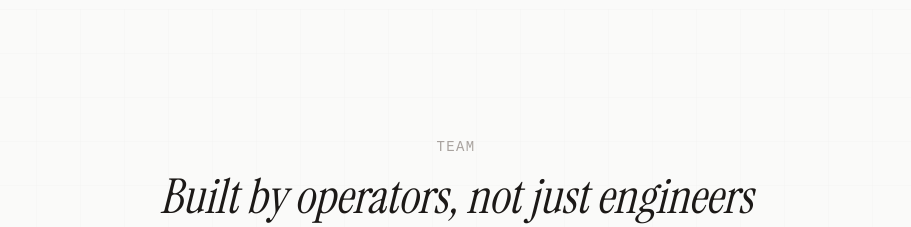
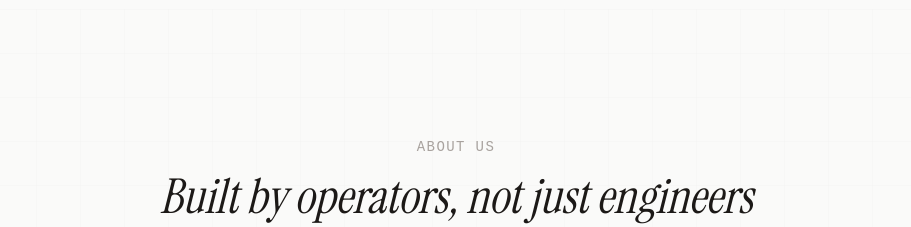
Before and after one commit to Fato07/elav-site, a Next.js app: page / in a window 1280 px wide. Shown: the part 9160-9387 px from the top of the page, without its empty margins (184-1095 px from the left). Built offline with nearby package versions, Linux system fonts and the light colour scheme.

Commit message:
rename: Team → About Us

```diff
--- a/src/components/team.tsx
+++ b/src/components/team.tsx
@@ -42,7 +42,7 @@ export default function Team() {
           className="text-center mb-16"
         >
           <p className="text-sm font-[family-name:var(--font-mono)] text-stone-400 tracking-widest uppercase mb-4">
-            Team
+            About Us
           </p>
           <h2 className="font-[family-name:var(--font-instrument)] text-3xl sm:text-4xl lg:text-5xl text-stone-900 italic mb-4">
             Built by operators, not just engineers
```
